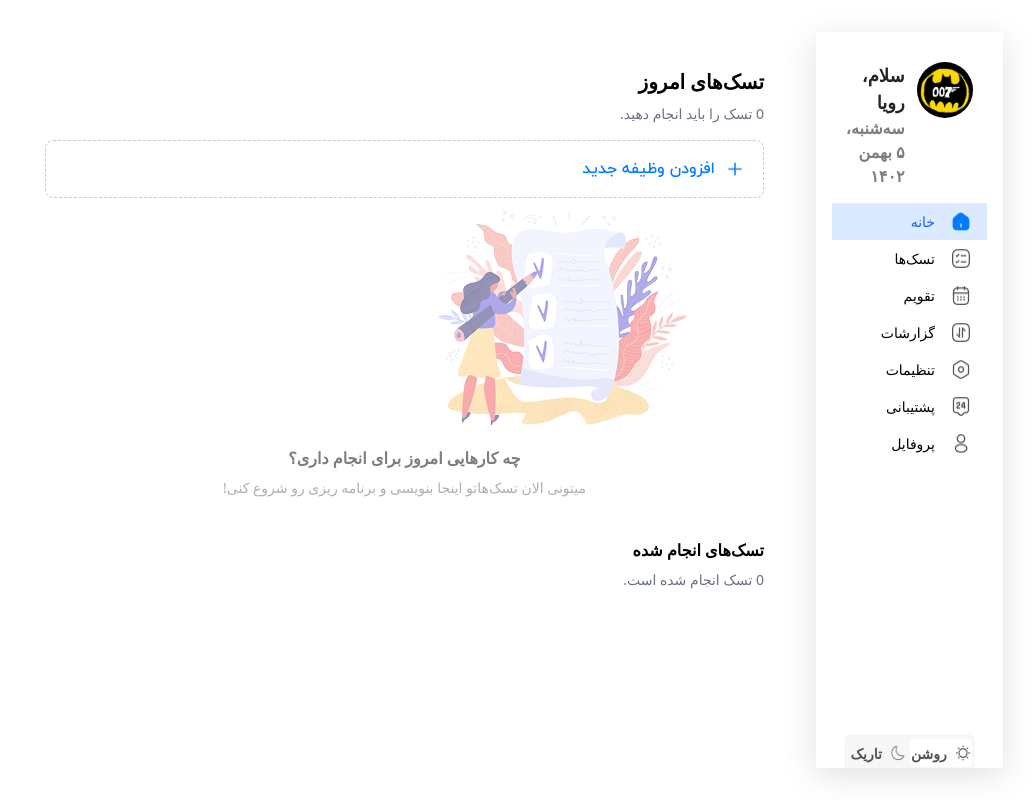
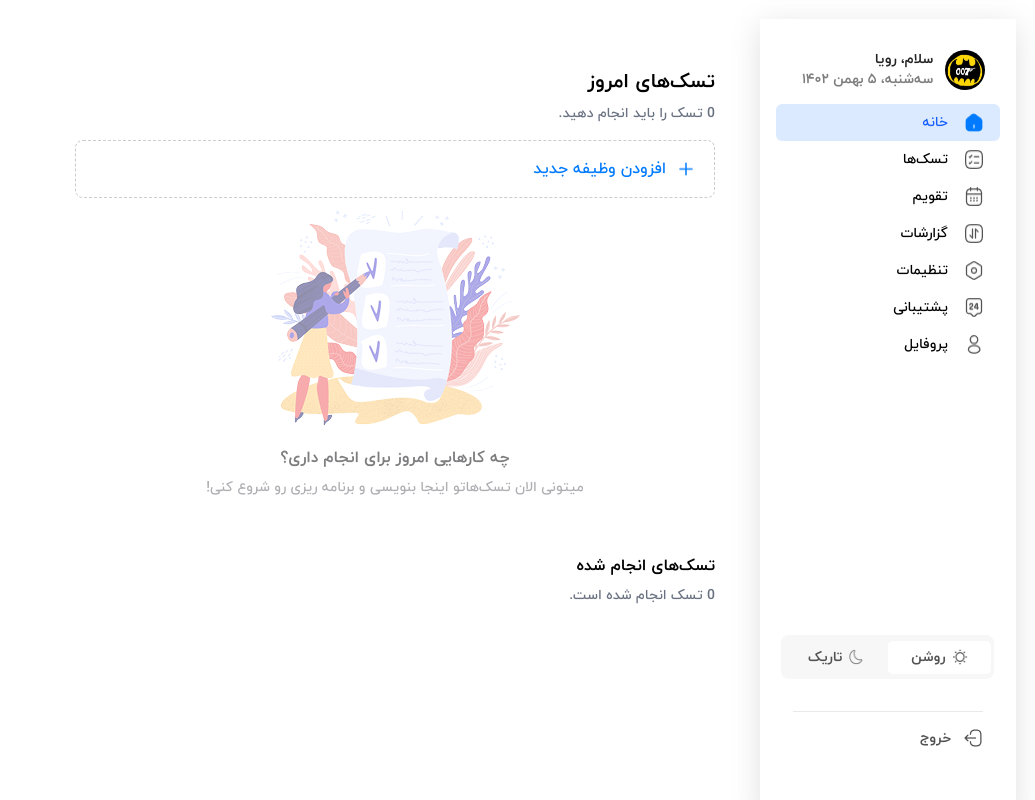
Before and after one commit to YasinSanjari/quera-todo-list, a website: page index.html in a window 1280 px wide. Shown: the whole page, without its empty margins (245-1280 px from the left). Drawn offline with Linux system fonts and the light colour scheme.

Commit message:
fix: :bug: fixed styles

```diff
--- a/index.html
+++ b/index.html
@@ -6,11 +6,11 @@
     <title>کوئرا لیست</title>
     <link rel="stylesheet" href="./src/output.css" />
   </head>
-  <body class="flex flex-col lg:flex-row bg-[#ffffff] dark:bg-[#060C18] dark:text-[#FFFFFF]">
+  <body class="flex flex-col md:flex-row bg-[#ffffff] dark:bg-[#060C18] dark:text-[#FFFFFF] font-iranYekan">
     <aside class="aside dark:bg-[#091120]">
       <!-- hamburger Menu -->
       <div class="mobile__header dark:bg-[#091120]">
-        <button id="hamburger" class="hamburger block lg:hidden">
+        <button id="hamburger" class="hamburger block md:hidden">
           <span class="hamburger__line bg-black dark:bg-[#fff]"></span>
           <span class="hamburger__line bg-black dark:bg-[#fff]"></span>
           <span class="hamburger__line bg-black dark:bg-[#fff]"></span>
@@ -22,22 +22,22 @@
         </h3>
       </div>
       <!-- profile -->
-      <section class="profile flex w-full justify-start gap-3 py-3">
+      <section class="profile flex items-center w-full justify-start gap-3 py-16 px-4">
         <img
-          class="profile__img"
+          class="profile__img md:w-10 md:h-10 object-fill w-15 h-15"
           src="./assets/images/007.jpg"
           alt="profile pic"
         />
         <div class="profile__data">
-          <h2 class="profile__h2 text-[#242424] dark:text-[#FFFFFF]">
+          <h2 class="profile__h2 text-[#242424] dark:text-[#FFFFFF] md:text-sm lg:text-md">
             سلام، رویا
           </h2>
-          <p>سه‌شنبه، ۵ بهمن ۱۴۰۲</p>
+          <p class="md:text-xs lg:text-sm">سه‌شنبه، ۵ بهمن ۱۴۰۲</p>
         </div>
       </section>
       <!-- sidebar -->
       <div class="sidebar bg-[#fff] dark:bg-[#091120] dark:text-[#fff]">
-        <div class="mb-4 flex items-center justify-between lg:hidden">
+        <div class="mb-4 flex items-center justify-between md:hidden">
           <h3 class="mr-4 font-bold dark:text-[#fff]">کوئرا لیست</h3>
           <button id="close-sidebar" class="mr-4 text-xl font-bold">
             &times;
@@ -46,7 +46,7 @@
 
         <ul id="mobile__menubar" class="menubar bg-[#fff] dark:bg-[#091120]">
           <li
-            class="bg-blue-100 text-blue-600 dark:bg-[#041933] dark:text-[#FFFFFF]"
+            class="bg-blue-100 text-blue-600 dark:bg-[#041933] dark:text-[#FFFFFF] rounded-md"
           >
             <a href="#">
               <img
@@ -158,13 +158,13 @@
           class="darkmode__container text-[#525252] dark:bg-[#091120] dark:text-[#FFFFFF]"
         >
           <!-- dark/light toggle -->
-          <div class="darkmode bg-[#f7f7f7] dark:bg-[#091120]">
+          <div class="darkmode bg-[#f7f7f7] dark:bg-[#091120] md:w-[90%]">
             <button
               id="light-theme"
               class="darkmode__button bg-white dark:bg-[#0C1B31] dark:text-[#7A7A7A]"
             >
               <img
-                class="darkmode__img"
+                class="darkmode__img object-fill w-4 h-4"
                 src="./assets/images/sun.png"
                 alt="light mode"
               />
@@ -172,12 +172,12 @@
             </button>
             <button id="dark-theme" class="darkmode__button dark:bg-[#002247]">
               <img
-                class="darkmode__img dark:hidden"
+                class="darkmode__img dark:hidden w-4 h-4 object-fill"
                 src="./assets/images/moon.png"
                 alt="dark mode"
               />
               <img
-                class="darkmode__img hidden dark:block"
+                class="darkmode__img hidden dark:block w-4 h-4 object-fill"
                 src="./assets/images/moon-1.png"
                 alt="dark mode"
               />
@@ -204,8 +204,8 @@
     <div class="sidebar__overlay bg-[#0000000F] dark:bg-[#060C18]"></div>
 
     <!-- Main part -->
-    <main class="mx-auto  w-full px-5 py-5 lg:my-12 lg:ml-[270px] lg:w-3/4 dark:bg-[#060C18]">
-      <section class="mx-auto max-w-3xl">
+    <main class="mx-auto  w-full px-5 py-5 lg:my-12 lg:w-3/5 dark:bg-[#060C18]">
+      <section class="mx-auto max-w-3xl md:w-[50vw] w-full flex flex-col">
         <h1 class="mb-2 text-xl font-bold">تسک‌های امروز</h1>
         <p class="task-todo-count mb-4 text-sm text-gray-500 dark:text-gray-400">
           0 تسک را باید انجام دهید.
@@ -223,9 +223,9 @@
         <!-- add task detail part -->
         <div
           id="task-detail"
-          class="mx-auto flex w-5/6 flex-col items-center justify-center text-center"
+          class="mx-auto flex w-5/6 flex-col items-center justify-center text-center self-center"
         >
-          <img src="./assets/images/artboard.png" alt="artboard" />
+          <img src="./assets/images/artboard.png" alt="artboard" class="mx-auto"/>
           <h3 class="pt-4 font-extrabold text-[#7D7D7F]">
             چه کارهایی امروز برای انجام داری؟
           </h3>
--- a/scripts/addTask.js
+++ b/scripts/addTask.js
@@ -37,7 +37,7 @@ document.addEventListener("DOMContentLoaded", () => {
             taskItem.className = "relative rounded-xl border border-gray-100 bg-white p-4 shadow-sm dark:border-[#203E62] dark:bg-[#0c1b31]";
             taskItem.innerHTML = `
                 <span
-                    class="absolute top-3 right-0 h-[4.5rem] w-1 rounded-s-md ${priorityColorMap[task.priority] || ''}"
+                    class="absolute top-3 right-0 h-4/5 w-1 rounded-1-md rounded-tl-md rounded-bl-md ${priorityColorMap[task.priority] || ''} z-10"
                 ></span>
                 <div class="flex items-start justify-between">
                     <div class="flex items-center">
@@ -126,7 +126,7 @@ document.addEventListener("DOMContentLoaded", () => {
                 class="rounded-[6px] bg-[#F5F5F5] p-1.5"
                 />
             </a>
-            <a href="" class="">
+            <a href="" class="dark:block hidden">
                 <img
                 src="./assets/images/close-circle-dark.png"
                 alt="close"
--- a/src/input.css
+++ b/src/input.css
@@ -127,17 +127,13 @@
   margin: 0.3rem;
 }
 .profile__img {
-  width: 3.5rem;
-  height: 3.5rem;
   border-radius: 50px;
 }
 .profile__h2 {
-  font-size: 1.125rem;
   font-weight: 800;
 }
 .profile__data :nth-child(2) {
   color: #7d7d7f;
-  font-size: 0875;
   font-weight: 600;
 }
 .sidebar {
@@ -147,7 +143,7 @@
   flex-direction: column;
   justify-content: space-between;
   align-items: start;
-  position: static;
+  /* position: static; */
   font-size: 0.875rem;
 }
 .menubar {
@@ -184,7 +180,7 @@
   justify-content: center;
   align-items: center;
   border-radius: 8px;
-  width: 85%;
+  width: 95%;
   padding: 0.35rem 0.2rem;
   margin: 2rem auto 2rem auto;
 }
@@ -194,17 +190,20 @@
   align-items: center;
   width: 50%;
   border-radius: 5px;
-  padding: 0.2rem 0.1rem 0.2rem 0.1rem;
+  padding: 6px 20px;
 }
 .darkmode__img {
-  width: 1rem;
-  height: 1rem;
-  margin-left: 0.5rem;
+  margin-left: 0.375rem;
 }
 .aside__span {
   font-size: 0.875;
   font-weight: 600;
 }
+
+main {
+  width: 100%;
+}
+
 
 /* media queries for large screens  */
 @media screen and (min-width: 768px) {
@@ -212,17 +211,20 @@
     display: none;
   }
   .aside {
-    width: 18%;
+    width: 20%;
     height: calc(100vh - 4rem);
     overflow: hidden;
     box-shadow: rgba(100, 100, 111, 0.2) 0px 7px 29px 0px;
     padding: 1rem;
-    margin: 2rem;
+    margin: 1.5vw;
+    position: fixed;
+    right: 0;
+    height: 100%;
   }
 }
 
 /* media queries for small screans  */
-@media screen and (max-width: 768px) {
+@media screen and (max-width: 426px) {
   body {
     background-color: #fefefe;
   }
@@ -298,6 +300,10 @@
     margin-top: 18rem;
   }
 
+  .darkmode__img {
+    margin-left: 0.5rem;
+  }
+
 }
 
 @layer components{
```
Also changed, not shown: src/output.css.
